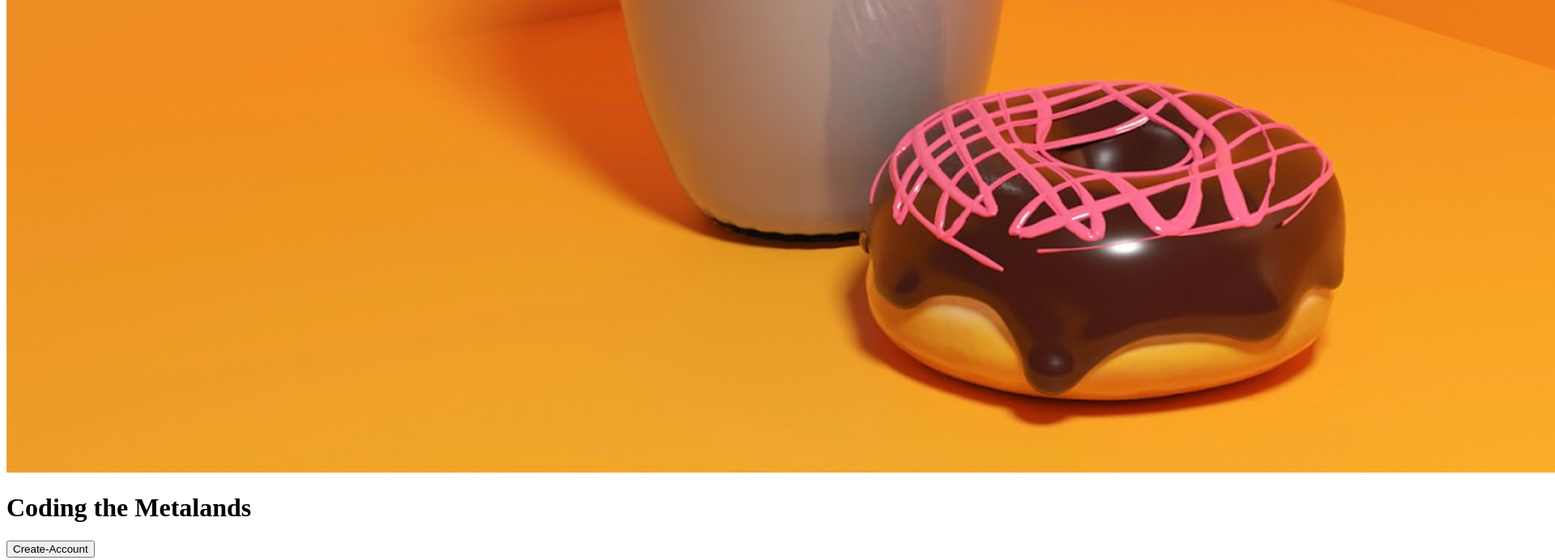
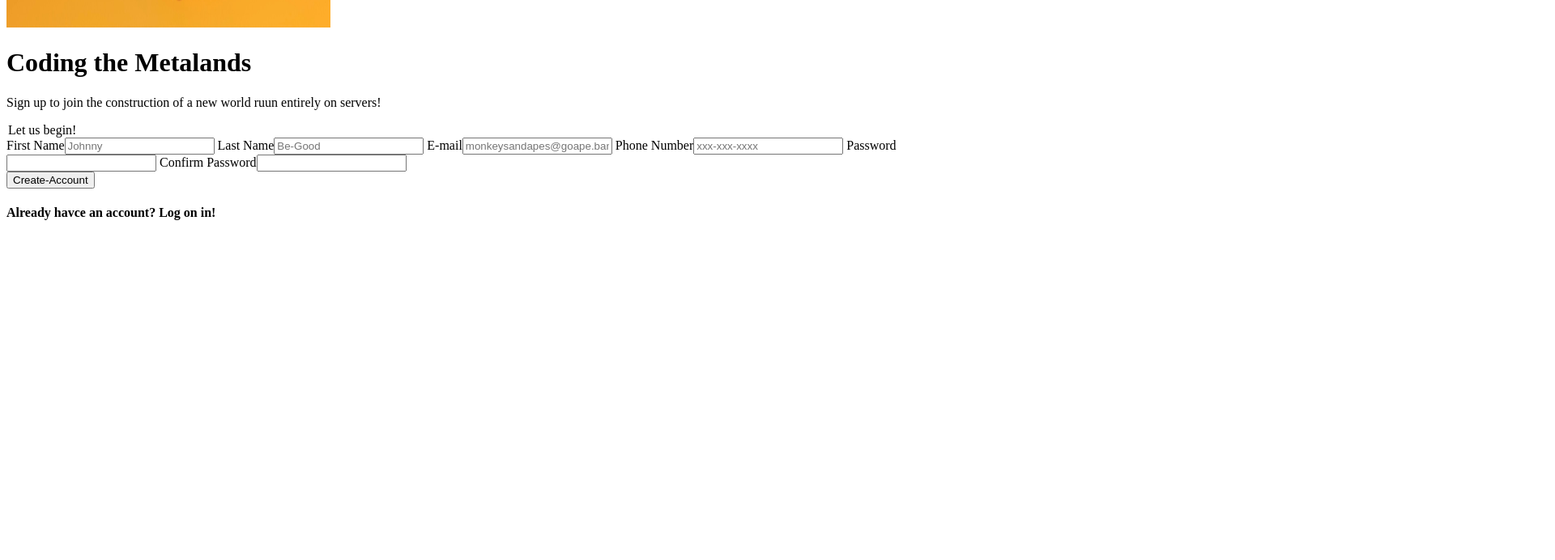
Before and after one commit to mtbguysupremo/FakeForm, a plain HTML site: page index.html in a window 1280 px wide. Shown: the part 774-1466 px from the top of the page at 81% size, 1920 px wide, since content can reach past the window. After the commit the page ends 1067 px from the top, so only its background shows below. Drawn offline with Linux system fonts and the light colour scheme.

Commit message:
added form elements and placeholders

```diff
--- a/index.html
+++ b/index.html
@@ -7,15 +7,22 @@
     <link rel="stylesheet" href="styles.css">
     <title>FakeForm</title>
 </head>
-<body class="container flexbox">
+<body class="container">
     <img class="bg-img" src="/the-graphic-space-R0AeX7d-nCk-unsplash.jpg" />
+    <div class="flexbox">
     <h1 class="head flex-1">Coding the Metalands</h1>
-    <div class="desc flex-2"><p></p></div>
+    <div class="desc flex-2"><p>Sign up to join the construction of a new world ruun entirely on servers!</p></div>
     <form class="flex-3">
-
+        <legend>Let us begin!</legend>
+        <label>First Name<input type="text" placeholder="Johnny"></label>
+        <label>Last Name<input type="text" placeholder="Be-Good"></label>
+        <label>E-mail<input type="email" placeholder="monkeysandapes@goape.banana"></label>
+        <label>Phone Number<input type="tel" placeholder="xxx-xxx-xxxx"></label>
+        <label>Password<input type="password"></label>
+        <label>Confirm Password<input type="password"></label>
     </form>
     <button class="btn flex-4">Create-Account</button>
     <div class="footer flex-5"><h4>Already havce an account? Log on in!</h4></div>
-
+</div>
 </body>
 </html>
--- a/styles.css
+++ b/styles.css
@@ -1,3 +1,13 @@
 .bg-img {
-    max
+    height: 100vh;
+    width: 50vh;
 }
+
+.flexbox {
+    flex-direction: column;
+    flex-flow: column;
+}
+
+.flex-1 {
+flex-direction: column;
+}
```
